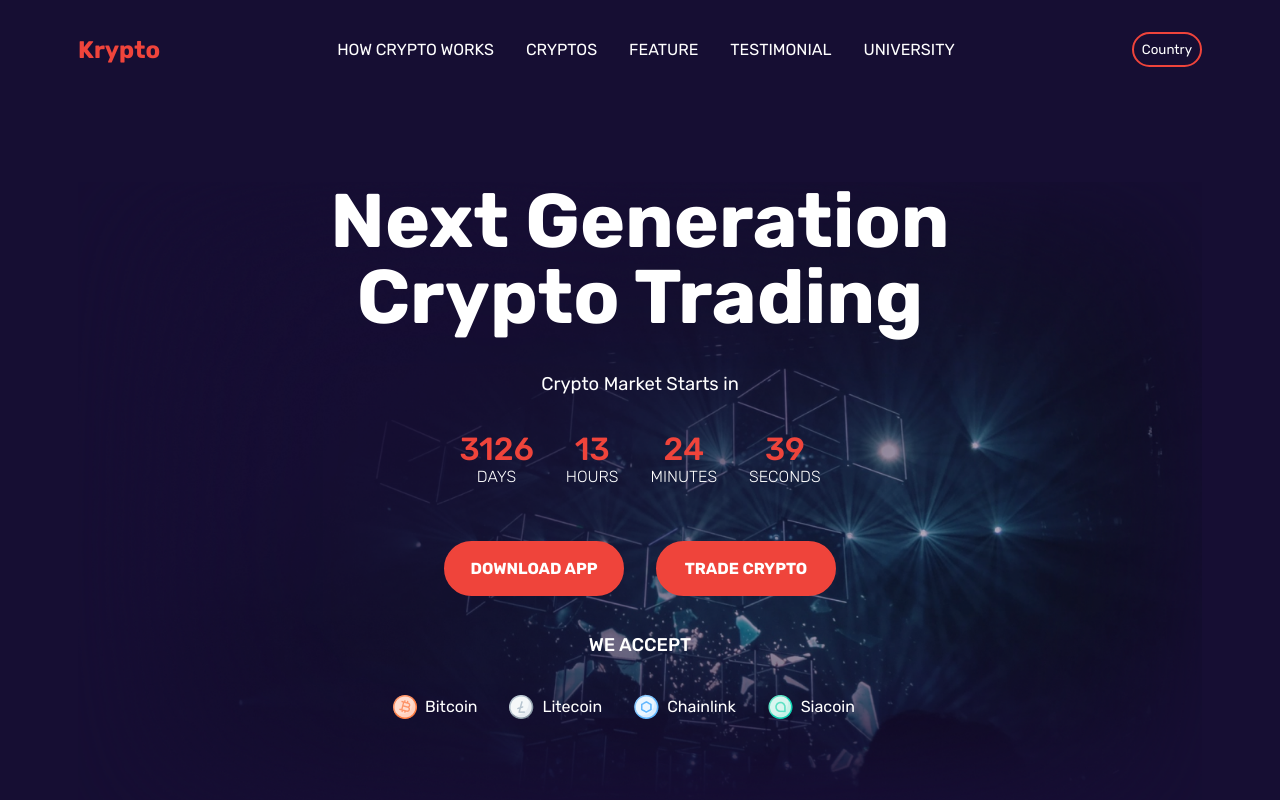
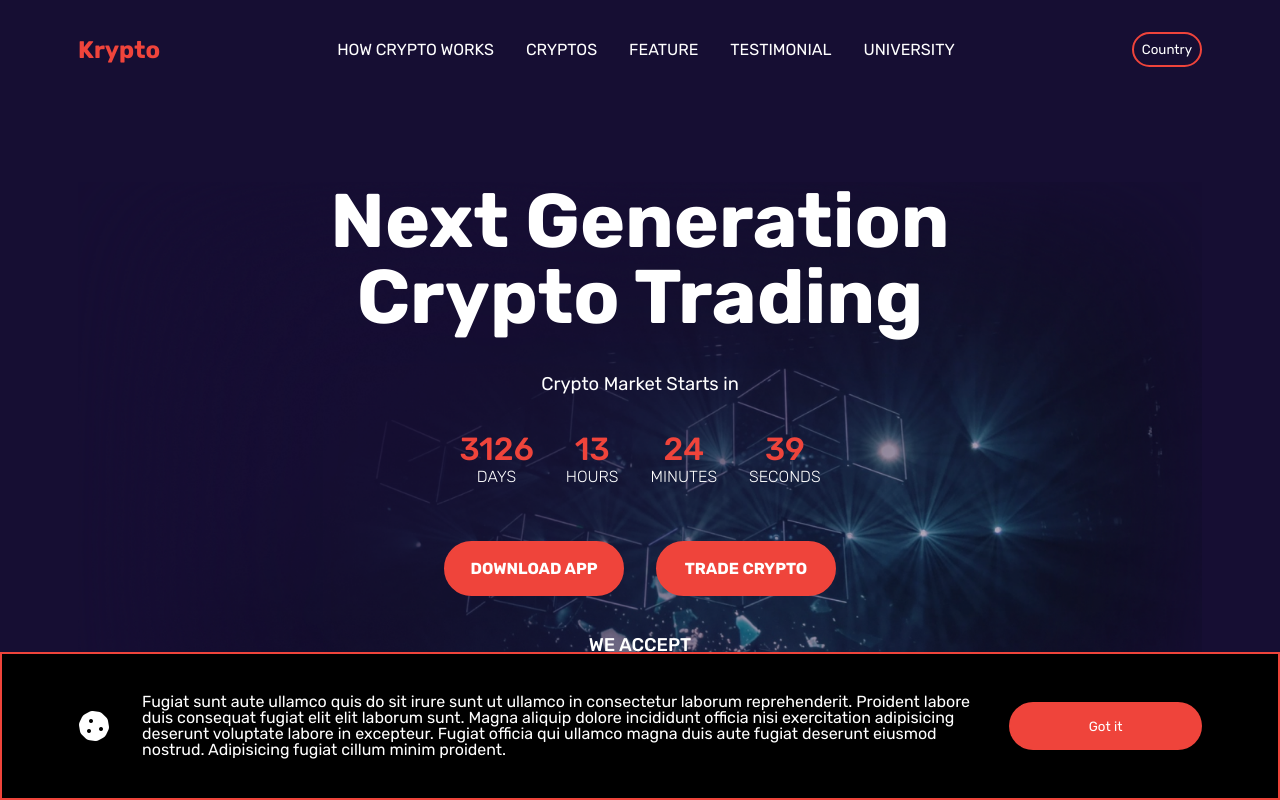
Before and after one commit to PenAndPapers/react-crypto, a React (Vite) app: page / in a window 1280 px wide. Shown: the top 800 px of the page. Built offline with nearby package versions, Linux system fonts and the light colour scheme.

Commit message:
master - added cookie notification box

```diff
--- a/src/App.css
+++ b/src/App.css
@@ -1,6 +1,3 @@
-inpout, button {
-  outline: none;
-}
 .container {
   max-width: 1124px;
   margin: 0 auto;
@@ -26,6 +23,10 @@ inpout, button {
   text-decoration: none;
   text-transform: uppercase;
   color: #ffffff;
+}
+
+.app {
+  padding-bottom: 5rem;
 }
 
 .navbar nav a:last-child {
@@ -133,3 +134,47 @@ footer .container .social div:last-child a {
   margin-right: .25rem;
   display: inline-block;
 }
+
+.cookie-notification {
+  padding: 2.5rem 1rem;
+  border: 2px solid #EF443B;
+  position: fixed;
+  bottom: 0;
+  left: 0;
+  right: 0;
+  background: #000000;
+  z-index: 1;
+}
+
+.cookie-notification .container {
+  display: flex;
+  align-items: center;
+}
+
+.cookie-notification .message {
+  flex: 1;
+  margin-right: 2rem;
+  display: flex;
+  align-items: center;
+  min-width: 80%;
+}
+
+.cookie-notification .message i {
+  margin-right: 2rem;
+  display: inline-block;
+  font-size: 2rem;
+}
+
+.cookie-notification div:last-child {
+  flex: 1;
+}
+
+.cookie-notification button {
+  width: 100%;
+  height: 3rem;
+  display: block;
+  background: #EF443B;
+  border-radius: 3rem;
+  border: none;
+  outline: none;
+}
--- a/src/App.tsx
+++ b/src/App.tsx
@@ -2,13 +2,15 @@ import './App.css'
 import AppNavbar from './layout/AppNavbar'
 import AppMain from './layout/AppMain'
 import AppFooter from './layout/AppFooter'
+import CookieNotification from './components/CookieNotification'
 
 function App() {
   return (
-    <div className="App">
+    <div className="app">
       <AppNavbar />
       <AppMain />
       <AppFooter />
+      <CookieNotification />
     </div>
   )
 }
--- /dev/null
+++ b/src/components/CookieNotification.tsx
@@ -0,0 +1,17 @@
+const CookieNotification = () => {
+  return (
+    <div className='cookie-notification'>
+      <div className="container">
+        <div className="message">
+          <i className='fa-solid fa-cookie' />
+          <p>Fugiat sunt aute ullamco quis do sit irure sunt ut ullamco in consectetur laborum reprehenderit. Proident labore duis consequat fugiat elit elit laborum sunt. Magna aliquip dolore incididunt officia nisi exercitation adipisicing deserunt voluptate labore in excepteur. Fugiat officia qui ullamco magna duis aute fugiat deserunt eiusmod nostrud. Adipisicing fugiat cillum minim proident.</p>
+        </div>
+        <div>
+          <button>Got it</button>
+        </div>
+      </div>
+    </div>
+  )
+}
+
+export default CookieNotification
--- a/src/index.css
+++ b/src/index.css
@@ -11,8 +11,14 @@ html {
 
 body {
   margin: 0;
+  position: relative;
   -webkit-font-smoothing: antialiased;
   -moz-osx-font-smoothing: grayscale;
+}
+
+inpout,
+button {
+  outline: none;
 }
 
 button {
```
